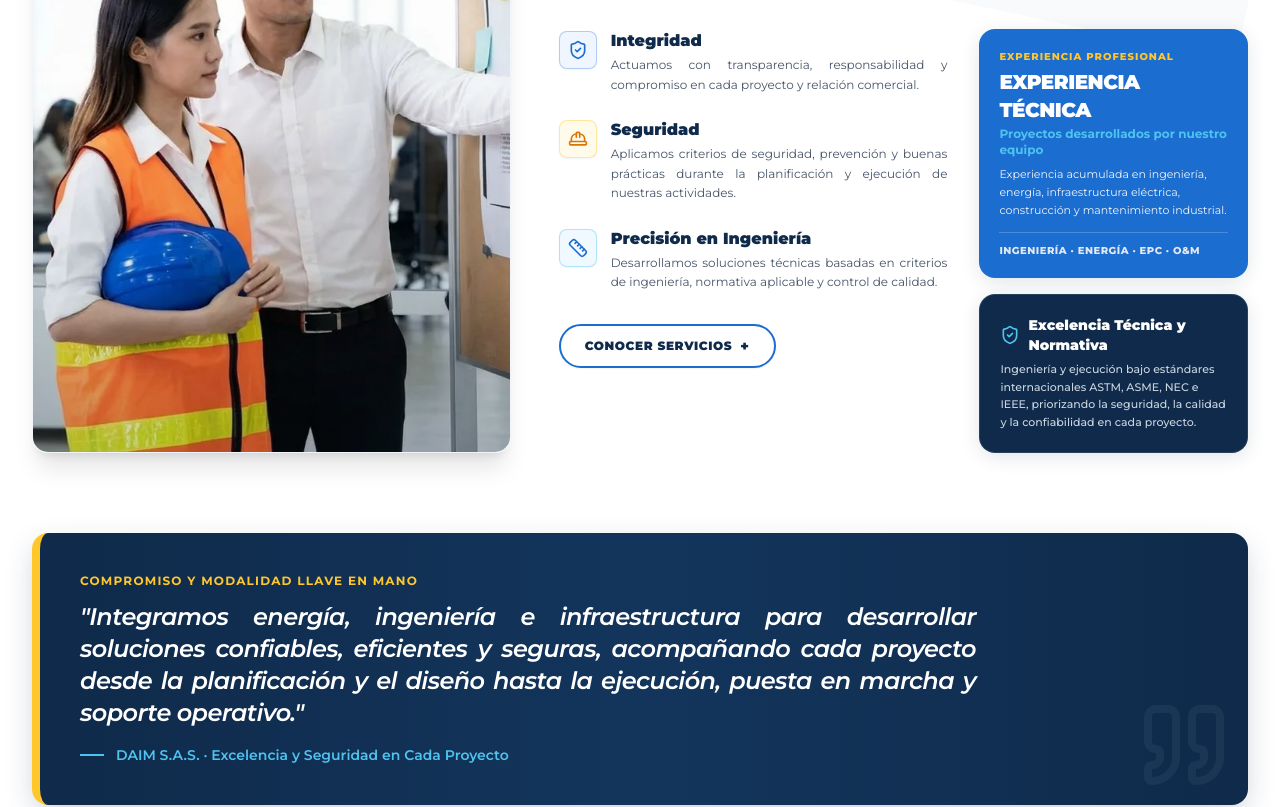
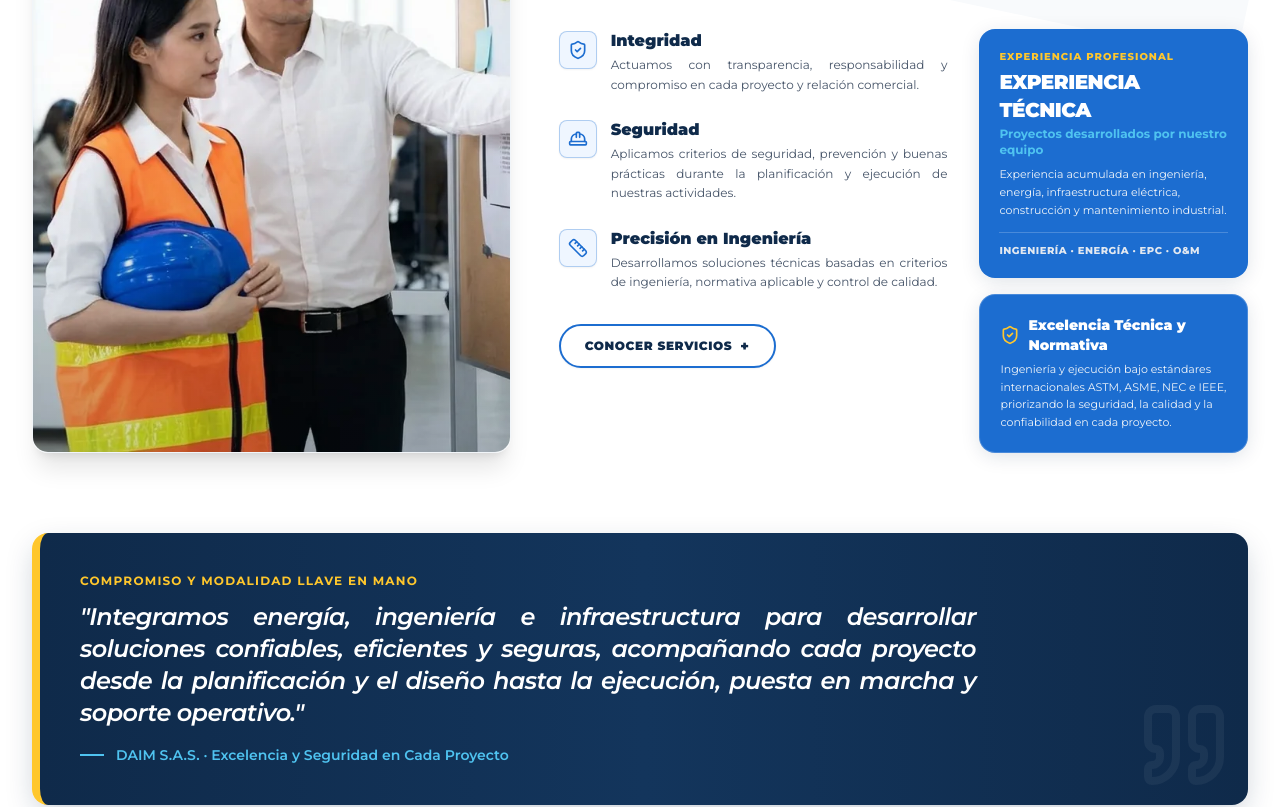
Before and after one commit to TeTcito/DAIMSAS, a React (Vite) app: page / in a window 1280 px wide. Shown: the part 3160-3967 px from the top of the page. Built offline with nearby package versions, Linux system fonts and the light colour scheme.

Commit message:
feat: unificacion de fondos en About y ContactSection segun requerimiento cliente

```diff
--- a/src/components/About.jsx
+++ b/src/components/About.jsx
@@ -134,7 +134,7 @@ export default function About() {
 
                   {/* 2. Seguridad */}
                   <div className="flex items-start space-x-3 sm:space-x-3.5">
-                    <div className="p-1.5 sm:p-2 border border-amarillo-seguridad/40 rounded-lg bg-amber-50 text-amber-600 flex-shrink-0 mt-0.5 shadow-sm">
+                    <div className="p-1.5 sm:p-2 border border-azul-daim/30 rounded-lg bg-blue-50 text-azul-daim flex-shrink-0 mt-0.5 shadow-sm">
                       <HardHat className="w-4 h-4 sm:w-5 sm:h-5" />
                     </div>
                     <div>
@@ -149,7 +149,7 @@ export default function About() {
 
                   {/* 3. Precisión en Ingeniería */}
                   <div className="flex items-start space-x-3 sm:space-x-3.5">
-                    <div className="p-1.5 sm:p-2 border border-celeste-energia/40 rounded-lg bg-sky-50 text-azul-daim flex-shrink-0 mt-0.5 shadow-sm">
+                    <div className="p-1.5 sm:p-2 border border-azul-daim/30 rounded-lg bg-blue-50 text-azul-daim flex-shrink-0 mt-0.5 shadow-sm">
                       <Ruler className="w-4 h-4 sm:w-5 sm:h-5" />
                     </div>
                     <div>
@@ -199,15 +199,15 @@ export default function About() {
                     </div>
                   </div>
 
-                  {/* Caja 2 Azul Marino Profundo: Excelencia Técnica y Normativa */}
-                  <div className="bg-azul-marino text-white p-4 sm:p-5 rounded-xl sm:rounded-2xl shadow-industrial border border-white/10 flex flex-col justify-center">
+                  {/* Caja 2 Azul DAIM: Excelencia Técnica y Normativa */}
+                  <div className="bg-azul-daim text-white p-4 sm:p-5 rounded-xl sm:rounded-2xl shadow-industrial border border-white/20 flex flex-col justify-center">
                     <div className="flex items-center space-x-2 mb-1.5">
-                      <ShieldCheck className="w-5 h-5 text-celeste-energia flex-shrink-0" />
+                      <ShieldCheck className="w-5 h-5 text-amarillo-seguridad flex-shrink-0" />
                       <h5 className="font-black text-white text-xs sm:text-sm leading-tight">
                         Excelencia Técnica y Normativa
                       </h5>
                     </div>
-                    <p className="text-[10px] sm:text-[11px] text-slate-300 leading-relaxed font-medium text-left">
+                    <p className="text-[10px] sm:text-[11px] text-slate-100 leading-relaxed font-normal text-left">
                       Ingeniería y ejecución bajo estándares internacionales ASTM, ASME, NEC e IEEE, priorizando la seguridad, la calidad y la confiabilidad en cada proyecto.
                     </p>
                   </div>
--- a/src/components/ContactSection.jsx
+++ b/src/components/ContactSection.jsx
@@ -240,28 +240,35 @@ export default function ContactSection() {
         <div className="grid grid-cols-1 md:grid-cols-3 gap-3 sm:gap-6 mt-6 sm:mt-8">
 
           {/* Card 1: Teléfono */}
-          <div className="rounded-2xl sm:rounded-3xl p-4 sm:p-8 bg-gradient-to-br from-azul-marino to-azul-marino-card text-white shadow-industrial border-l-4 border-amarillo-seguridad flex flex-col justify-between group hover:border-celeste-energia transition-all">
+          <div className="rounded-2xl sm:rounded-3xl p-4 sm:p-8 bg-white border-2 border-slate-200 shadow-sm hover:border-celeste-energia transition-all flex flex-col justify-between text-azul-marino group">
             <div>
               <div className="flex items-center space-x-3 mb-2 sm:mb-4">
-                <div className="w-8 h-8 sm:w-10 sm:h-10 rounded-full bg-white/10 border border-amarillo-seguridad/40 flex items-center justify-center flex-shrink-0 text-amarillo-seguridad group-hover:scale-105 transition-transform">
+                <div className="w-8 h-8 sm:w-10 sm:h-10 rounded-full bg-slate-50 border-2 border-azul-marino flex items-center justify-center flex-shrink-0 text-azul-marino group-hover:scale-105 transition-transform">
                   <Smartphone className="w-4 h-4 sm:w-5 sm:h-5" />
                 </div>
-                <h4 className="text-sm sm:text-lg lg:text-xl font-black tracking-tight text-white truncate whitespace-nowrap">
-                  +593 983 838 317
-                </h4>
+                <div className="overflow-hidden">
+                  <h4 className="text-xs sm:text-base lg:text-lg font-black tracking-tight text-azul-marino truncate whitespace-nowrap">
+                    <a href="tel:+593983838317" className="hover:text-azul-daim transition-colors">
+                      +593 983 838 317
+                    </a>
+                  </h4>
+                  <p className="text-[11px] sm:text-xs text-slate-500 font-semibold truncate">
+                    Atención Técnica & Operativa
+                  </p>
+                </div>
               </div>
-              <p className="text-[11px] sm:text-sm text-slate-300 leading-relaxed pl-1 line-clamp-2 sm:line-clamp-none text-justify">
+              <p className="text-[11px] sm:text-sm text-slate-600 leading-relaxed pl-1 line-clamp-2 sm:line-clamp-none text-left">
                 Atención técnica directa, cotizaciones inmediatas y coordinación operativa para proyectos industriales y emergencias de planta.
               </p>
             </div>
 
-            <div className="mt-3 pt-2.5 sm:mt-5 sm:pt-3 border-t border-white/15 flex items-center justify-between text-xs text-white">
-              <span className="font-semibold text-slate-300 text-[10px] sm:text-xs">Línea Directa / WhatsApp:</span>
+            <div className="mt-3 pt-2.5 sm:mt-5 sm:pt-3 border-t border-slate-100 flex items-center justify-between text-xs text-slate-600">
+              <span className="font-semibold text-slate-500 text-[10px] sm:text-xs">Línea Directa / WhatsApp:</span>
               <a
                 href="https://wa.me/593983838317"
                 target="_blank"
                 rel="noopener noreferrer"
-                className="font-extrabold text-amarillo-seguridad hover:text-white uppercase tracking-wider text-[10px] sm:text-[11px] transition-colors inline-flex items-center space-x-1"
+                className="font-extrabold text-azul-daim hover:text-azul-marino uppercase tracking-wider text-[10px] sm:text-[11px] transition-colors inline-flex items-center space-x-1"
               >
                 <span>Iniciar Chat</span>
                 <ArrowRight className="w-3 h-3 ml-0.5" />
@@ -270,10 +277,10 @@ export default function ContactSection() {
           </div>
 
           {/* Card 2: Correo */}
-          <div className="rounded-2xl sm:rounded-3xl p-4 sm:p-8 bg-[#EDF6FD] border-2 border-[#CBE2F7] text-azul-marino shadow-sm hover:border-azul-daim transition-all flex flex-col justify-between group">
+          <div className="rounded-2xl sm:rounded-3xl p-4 sm:p-8 bg-white border-2 border-slate-200 shadow-sm hover:border-celeste-energia transition-all flex flex-col justify-between text-azul-marino group">
             <div>
               <div className="flex items-center space-x-3 mb-2 sm:mb-4">
-                <div className="w-8 h-8 sm:w-10 sm:h-10 rounded-full bg-azul-daim/10 border border-azul-daim/30 flex items-center justify-center flex-shrink-0 text-azul-daim group-hover:scale-105 transition-transform">
+                <div className="w-8 h-8 sm:w-10 sm:h-10 rounded-full bg-slate-50 border-2 border-azul-marino flex items-center justify-center flex-shrink-0 text-azul-marino group-hover:scale-105 transition-transform">
                   <AtSign className="w-4 h-4 sm:w-5 sm:h-5" />
                 </div>
                 <div className="overflow-hidden space-y-0.5">
@@ -293,12 +300,12 @@ export default function ContactSection() {
                   </a>
                 </div>
               </div>
-              <p className="text-[11px] sm:text-sm text-slate-600 leading-relaxed pl-1 line-clamp-2 sm:line-clamp-none text-justify">
+              <p className="text-[11px] sm:text-sm text-slate-600 leading-relaxed pl-1 line-clamp-2 sm:line-clamp-none text-left">
                 Recepción formal de pliegos de contratación, términos de referencia (TDR), requerimientos de procura y especificaciones de proyectos.
               </p>
             </div>
 
-            <div className="mt-3 pt-2.5 sm:mt-5 sm:pt-3 border-t border-azul-daim/15 flex items-center justify-between text-xs text-azul-marino">
+            <div className="mt-3 pt-2.5 sm:mt-5 sm:pt-3 border-t border-slate-100 flex items-center justify-between text-xs text-slate-600">
               <span className="font-semibold text-slate-500 text-[10px] sm:text-xs">Correos Institucionales:</span>
               <a
                 href="mailto:jesusmendez.dai@gmail.com"
@@ -326,7 +333,7 @@ export default function ContactSection() {
                   </p>
                 </div>
               </div>
-              <p className="text-[11px] sm:text-sm text-slate-600 leading-relaxed pl-1 line-clamp-2 sm:line-clamp-none text-justify">
+              <p className="text-[11px] sm:text-sm text-slate-600 leading-relaxed pl-1 line-clamp-2 sm:line-clamp-none text-left">
                 Sede principal en La Morita, Tumbaco (Quito, Ecuador) con presencia y alcance operativo en Caracas (Venezuela) y Madrid (España).
               </p>
             </div>
```
